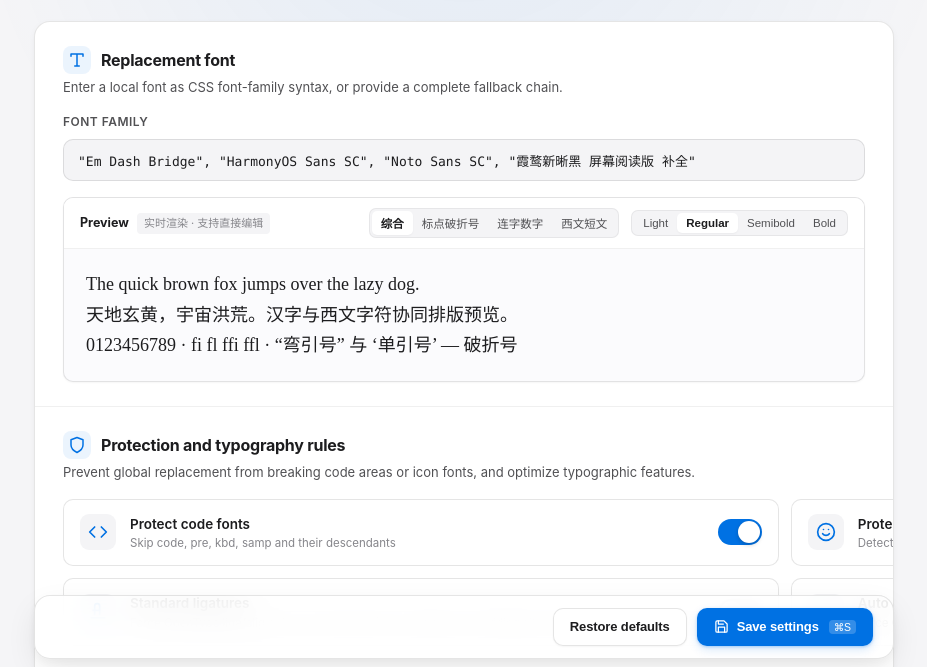
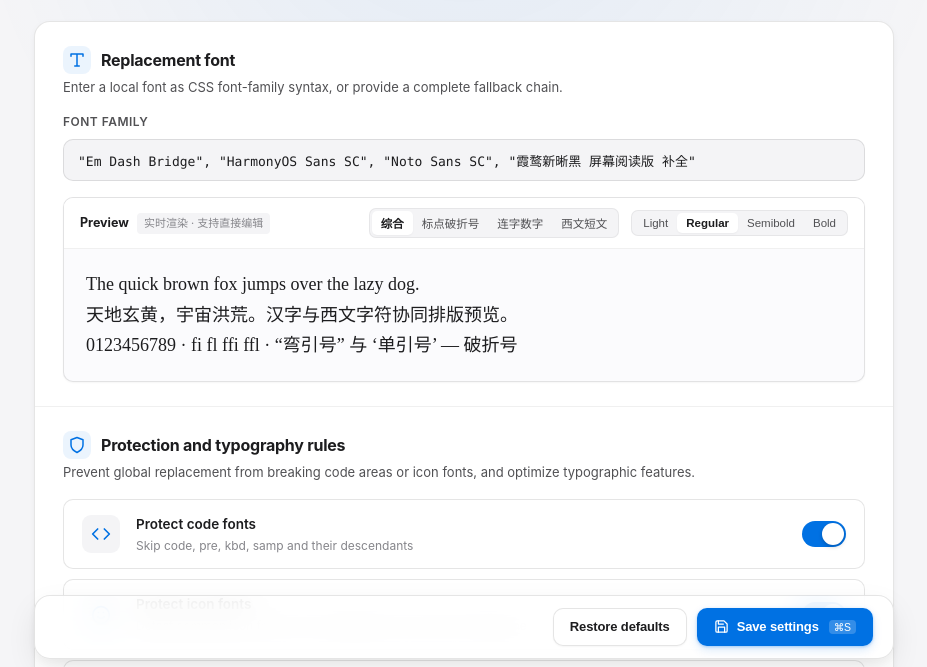
Before and after one commit to Speechlessmanbilibili/system-font-substituter, a browser extension: page options.html in a window 1280 px wide. Shown: the part 121-788 px from the top of the page, without its empty margins (176-1103 px from the left). Drawn offline with Linux system fonts and the light colour scheme.

Commit message:
fix: 修复保护与排版规则卡片水平溢出越界问题
- 将 .rule-grid 从固定双列改为纵向弹性全宽卡片列表，与系统设置设计模式对齐
- 解除描述文本的 white-space: nowrap 强行单行限制，允许自然换行与截断防溢出
- 完善 min-width: 0 约束，彻底根治不同窗口宽度下的横向越界

```diff
--- a/options.css
+++ b/options.css
@@ -488,23 +488,27 @@ h2 {
    Protection & Advanced Typography Rules Grid
    ========================================================= */
 .rule-grid {
-  display: grid;
-  grid-template-columns: repeat(2, 1fr);
-  gap: 12px;
+  display: flex;
+  flex-direction: column;
+  gap: 10px;
   margin-top: 16px;
+  width: 100%;
 }
 
 .rule-card {
   display: flex;
   align-items: center;
-  gap: 14px;
-  padding: 14px 16px;
+  justify-content: space-between;
+  gap: 16px;
+  padding: 14px 18px;
   border: 1px solid var(--border-default);
   border-radius: var(--radius-md);
   background: var(--bg-card);
   cursor: pointer;
   transition: border-color 0.15s ease, background-color 0.15s ease, transform 0.15s ease, box-shadow 0.15s ease;
   user-select: none;
+  min-width: 0;
+  width: 100%;
 }
 
 .rule-card:hover {
@@ -518,8 +522,8 @@ h2 {
   display: flex;
   align-items: center;
   justify-content: center;
-  width: 36px;
-  height: 36px;
+  width: 38px;
+  height: 38px;
   border-radius: 9px;
   background: var(--bg-field);
   color: var(--accent);
@@ -536,17 +540,15 @@ h2 {
   font-size: 13.5px;
   font-weight: 600;
   color: var(--text-primary);
-  margin-bottom: 2px;
+  margin-bottom: 3px;
 }
 
 .rule-card-content small {
   display: block;
-  font-size: 11.5px;
+  font-size: 12px;
   color: var(--text-muted);
-  line-height: 1.35;
-  white-space: nowrap;
-  overflow: hidden;
-  text-overflow: ellipsis;
+  line-height: 1.45;
+  word-break: break-word;
 }
 
 /* =========================================================
@@ -1094,9 +1096,6 @@ h2 {
     padding: 20px 18px;
   }
 
-  .rule-grid {
-    grid-template-columns: 1fr;
-  }
 
   .preview-toolbar {
     width: 100%;
--- a/options.html
+++ b/options.html
@@ -96,7 +96,7 @@
       </section>
 
       <!-- Section: Protection & Typography Rules -->
-      <section class="setting-section">
+      <section class="setting-section vertical-section">
         <div class="section-copy">
           <div class="section-label-group">
             <span class="section-icon">
```
